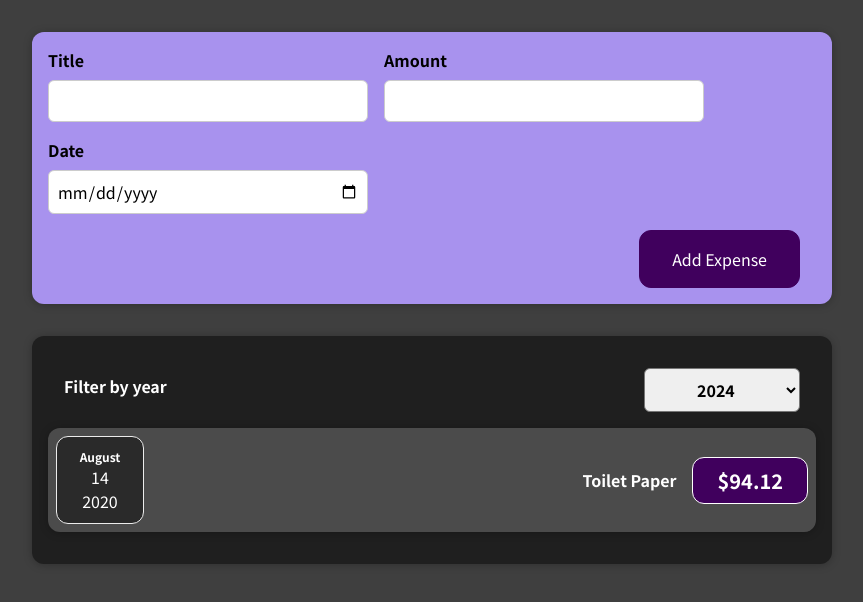
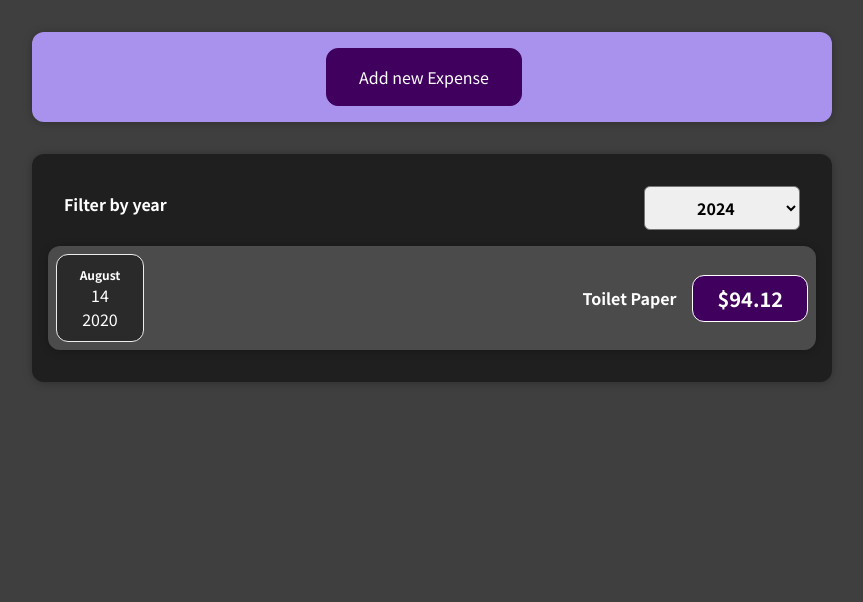
Before and after one commit to CarolinaMaffia/React-Course, a React (Create React App) app: page / in a window 1280 px wide. Shown: the top 602 px of the page, without its empty margins (208-1071 px from the left). Built offline with nearby package versions, Linux system fonts and the light colour scheme.

Commit message:
conditional rendering

```diff
--- a/src/components/Expenses/ExpenseItem/ExpenseItem.js
+++ b/src/components/Expenses/ExpenseItem/ExpenseItem.js
@@ -5,6 +5,7 @@ import './expenseItem.css';
 const ExpenseItem = (props) => {
 
     return (
+        <li>
             <Card className="expense-item">
                 <div className="expense-item__description">
                     <ExpenseDate date={props.date} />
@@ -14,6 +15,7 @@ const ExpenseItem = (props) => {
                 </div>
                 <div className="expense-item__price">${props.amount}</div>
             </Card>
+        </li>
     )
 }
 
--- a/src/components/Expenses/Expenses.js
+++ b/src/components/Expenses/Expenses.js
@@ -1,8 +1,8 @@
-import ExpenseItem from "./ExpenseItem/ExpenseItem";
 import Card from "../UI/Card/Card";
 import './expenses.css';
 import ExpensesFilter from "./ExpensesFilter/ExpensesFilter";
 import { useState } from "react";
+import ExpensesList from "./ExpensesList/ExpensesList";
 
 
 const Expenses = (props) => {
@@ -12,22 +12,18 @@ const Expenses = (props) => {
         setFilteredYear(selectedYear);
     }
 
-    const filteredExpenses = props.items.filter(expenses => {
-        return expenses.date.getFullYear().toString() === filteredYear;
+    const filteredExpenses = props.items.filter(expense => {
+        return expense.date.getFullYear().toString() === filteredYear;
     })
 
     return (
         <div>
             <Card className="expenses">
-                <ExpensesFilter selected={filteredYear} onChangeFilter={filterChangeHandler}/>
-                {filteredExpenses.map((expense) => (
-                    <ExpenseItem
-                        key={expense.id}
-                        title={expense.title}
-                        amount={expense.amount}
-                        date={expense.date}
-                    />
-                ))}
+                <ExpensesFilter
+                    selected={filteredYear}
+                    onChangeFilter={filterChangeHandler}
+                />
+                <ExpensesList items={filteredExpenses} />
             </Card>
         </div>
     );
--- /dev/null
+++ b/src/components/Expenses/ExpensesList/ExpensesList.js
@@ -0,0 +1,22 @@
+import ExpenseItem from '../ExpenseItem/ExpenseItem';
+import './expensesList.css';
+
+const ExpensesList = props => {
+
+    if(props.items.length === 0) {
+        return <h2 className="expenses-list__fallback">Found no expenses.</h2>
+    }
+
+    return <ul className="expenses-list">{
+            props.items.map((expense) => (
+                <ExpenseItem
+                    key={expense.id}
+                    title={expense.title}
+                    amount={expense.amount}
+                    date={expense.date}
+                />
+            ))}
+        </ul>
+};
+
+export default ExpensesList
--- /dev/null
+++ b/src/components/Expenses/ExpensesList/expensesList.css
@@ -0,0 +1,9 @@
+.expenses-list {
+    list-style: none;
+    padding: 0;
+  }
+
+  .expenses-list__fallback {
+    color: white;
+    text-align: center;
+  }
--- a/src/components/NewExpense/ExpenseForm/ExpenseForm.js
+++ b/src/components/NewExpense/ExpenseForm/ExpenseForm.js
@@ -52,6 +52,7 @@ const ExpenseForm = (props) => {
                 </div>
             </div>
             <div className="new-expense__actions">
+                <button onClick={props.handleCancelClick}> Cancel </button>
                 <button type="submit"> Add Expense </button>
             </div>
         </form>
--- a/src/components/NewExpense/NewExpense.js
+++ b/src/components/NewExpense/NewExpense.js
@@ -1,7 +1,9 @@
 import ExpenseForm from './ExpenseForm/ExpenseForm';
 import './newExpense.css';
+import { useState } from 'react';
 
 const NewExpense = (props) => {
+    const [isEditing, setIsEditing] = useState(false);
 
     const saveExpenseDataHandler = (enteredExpenseData) => {
         const expenseData = {
@@ -10,9 +12,17 @@ const NewExpense = (props) => {
         };
         props.onAddExpense(expenseData);
     };
+    const handleClick = () => {
+        setIsEditing(true)
+    }
+
+    const handleCancelClick = () => {
+        setIsEditing(false);
+    }
     return (
         <div className="new-expense">
-            <ExpenseForm onSaveExpenseData={saveExpenseDataHandler} />
+            <button onClick={handleClick}>Add new Expense</button>
+            {isEditing && <ExpenseForm onSaveExpenseData={saveExpenseDataHandler} handleCancelClick={handleCancelClick}/>}
         </div>
     )
 };
```
Also changed, not shown: 1 other file (tests, documents, lock files or other folders). Lines whose indentation alone changed are shown as unchanged.
